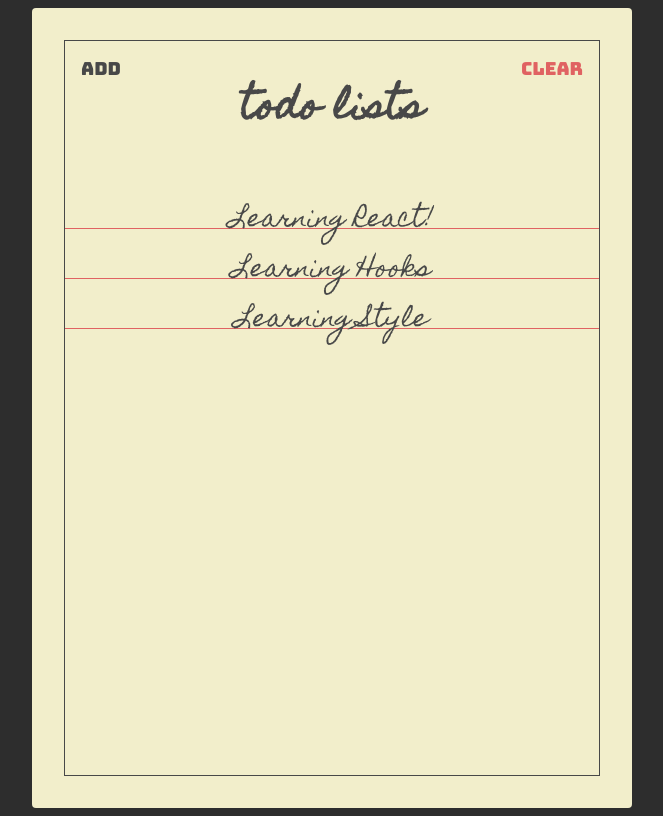
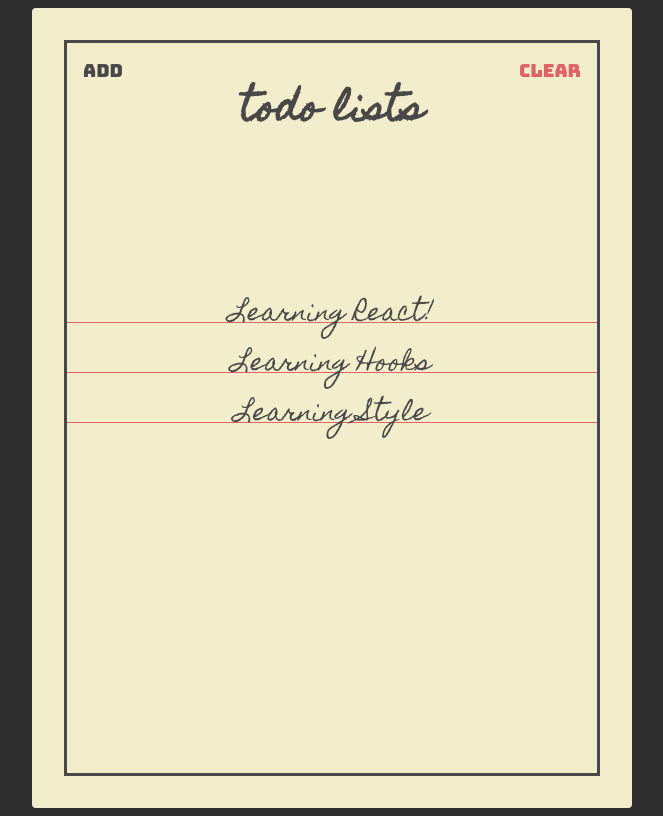
Before and after one commit to romanbatavi/react-todolist, a React (Create React App) app: page / in a window 1280 px wide. Shown: the whole page, without its empty margins (308-971 px from the left). Built offline with nearby package versions, Linux system fonts and the light colour scheme.

Commit message:
fix implement layout todolist

```diff
--- a/src/components/paper/paper.styles.js
+++ b/src/components/paper/paper.styles.js
@@ -14,6 +14,6 @@ export const frame = ({ theme }) =>
     /* display: flex;
     flex-direction: column;
     justify-content: space-between; */
-    border: 1px solid ${theme.color.primary.black};
+    border: 3px solid ${theme.color.primary.black};
     height: 100%;
   `;
--- a/src/layout/Container.jsx
+++ b/src/layout/Container.jsx
@@ -10,7 +10,8 @@ const Container = ({
   flexWrap,
   justifyContent,
   alignItems,
-  alignContent
+  alignContent,
+  height
 }) => {
   const containerStyles = css`
     display: flex;
@@ -18,7 +19,8 @@ const Container = ({
     flex-wrap: ${flexWrap};
     justify-content: ${justifyContent};
     align-items: ${alignItems};
-    align-content: ${alignItems};
+    align-content: ${alignContent};
+    height: ${height};
   `;
   return (
     <div className="flex-container" css={containerStyles}>
@@ -32,7 +34,8 @@ Container.defaultProps = {
   flexWrap: "nowrap",
   justifyContent: "flex-start",
   alignItems: "stretch",
-  alignContent: "stretch"
+  alignContent: "stretch",
+  height: "auto"
 };
 
 Container.propTypes = {
@@ -83,7 +86,8 @@ Container.propTypes = {
     "baseline",
     "first baseline",
     "last baseline"
-  ])
+  ]),
+  height: PropTypes.oneOfType([PropTypes.number, PropTypes.string])
 };
 
 export default Container;
--- a/src/pages/TodoList.jsx
+++ b/src/pages/TodoList.jsx
@@ -5,7 +5,7 @@ import Header from "../components/header/Header";
 import TodoForm from "../components/todoform/TodoForm";
 import Todos from "../components/todos/Todos";
 import Container from "../layout/Container";
-import Item from "../layout/Item";
+// import Item from "../layout/Item";
 
 const TodoList = () => {
   const [todos, setTodos] = useState([
@@ -39,7 +39,11 @@ const TodoList = () => {
 
   return (
     <Paper>
-      <Container flexDirection="column" justifyContent="space-between">
+      <Container
+        flexDirection="column"
+        justifyContent="space-between"
+        height="100%"
+      >
         <Header
           showAddToggle={showAddToggle}
           showAdd={showAdd}
```
